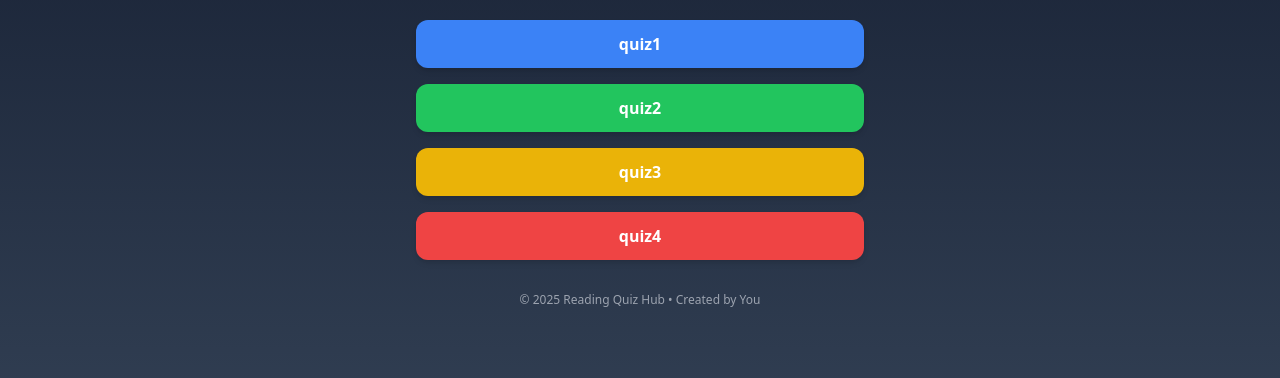
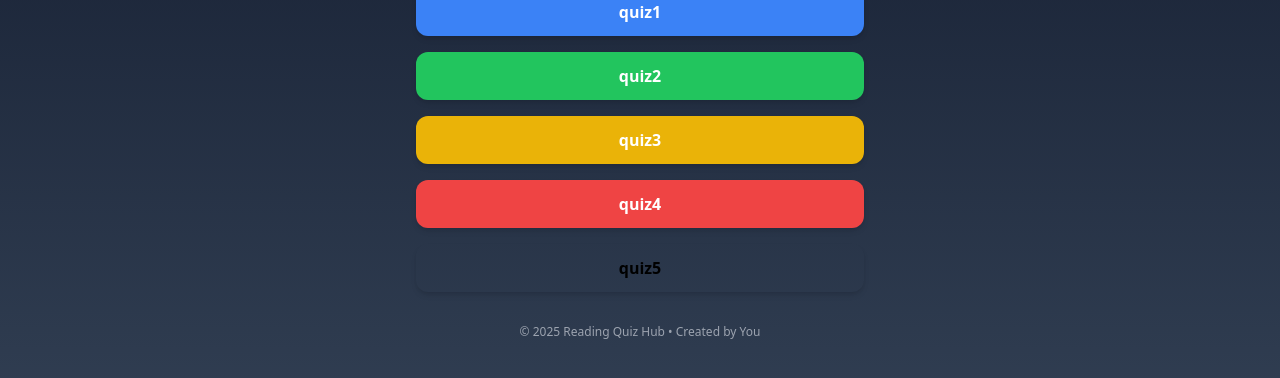
Before and after one commit to kgraf666/xiip3quiz, a plain HTML site: page index.html in a window 1280 px wide. Shown: the part 338-716 px from the top of the page. Drawn offline with nearby package versions, Linux system fonts and the light colour scheme.

Commit message:
Update index.html

```diff
--- a/index.html
+++ b/index.html
@@ -22,6 +22,7 @@
       <a href="QUIZ2.html" class="block bg-green-500 hover:bg-green-600 text-white font-semibold py-3 rounded-xl shadow-md transition">quiz2</a>
       <a href="QUIZ3.html" class="block bg-yellow-500 hover:bg-yellow-600 text-white font-semibold py-3 rounded-xl shadow-md transition">quiz3</a>
       <a href="QUIZ4.html" class="block bg-red-500 hover:bg-red-600 text-white font-semibold py-3 rounded-xl shadow-md transition">quiz4</a>
+      <a href="QUIZ5.html" class="block bg-white-500 hover:bg-white-600 text-black font-semibold py-3 rounded-xl shadow-md transition">quiz5</a>
     </div>
 
     <!-- Footer -->
```
